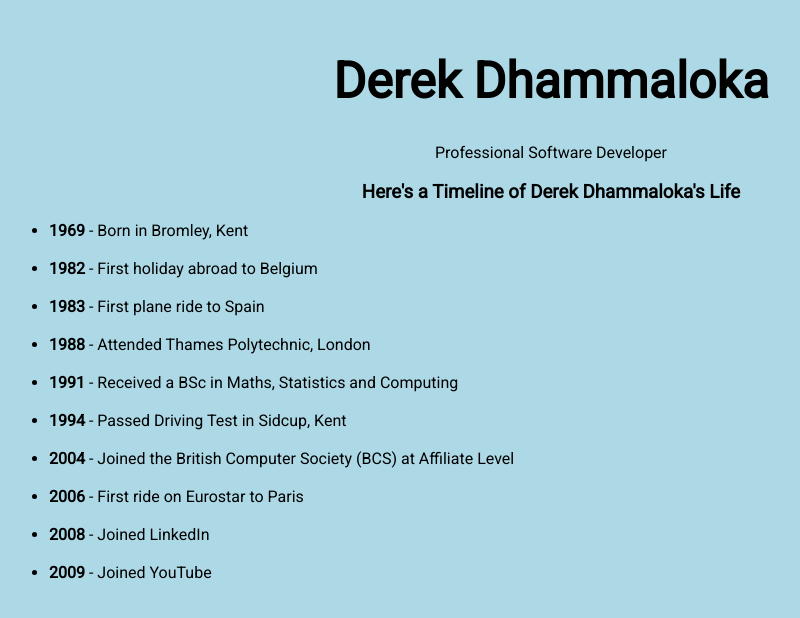
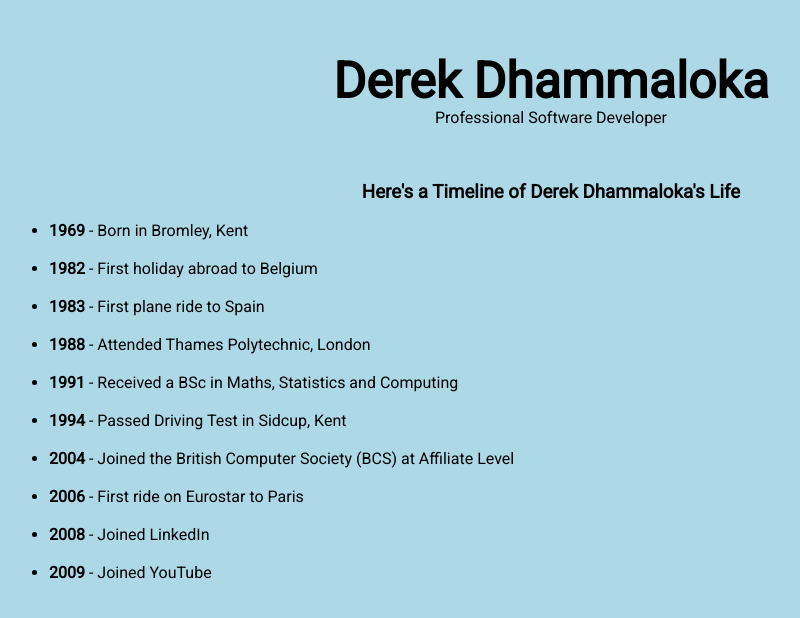
Before and after one commit to derektypist/tribute-page, a plain HTML site: page index.html in a window 1280 px wide. Shown: the whole page, without its empty margins (89-889 px from the left). Drawn offline with Linux system fonts and the light colour scheme.

Commit message:
Applied relative positioning in title info at index.html

```diff
--- a/index.html
+++ b/index.html
@@ -28,6 +28,10 @@
             text-align: center;
         }
 
+        #title-info {
+            position: relative;
+            bottom: 35px;
+        }
 
         /* Tribute Info */
 
@@ -50,7 +54,7 @@
     <!-- Set Header Element -->
     <header>
         <h1 id="title">Derek Dhammaloka</h1>
-        <p>Professional Software Developer</p>
+        <p id="title-info">Professional Software Developer</p>
     </header>
 
     <!-- Set Main Element -->
```
Also changed, not shown: .c9/metadata/environment/index.html.
